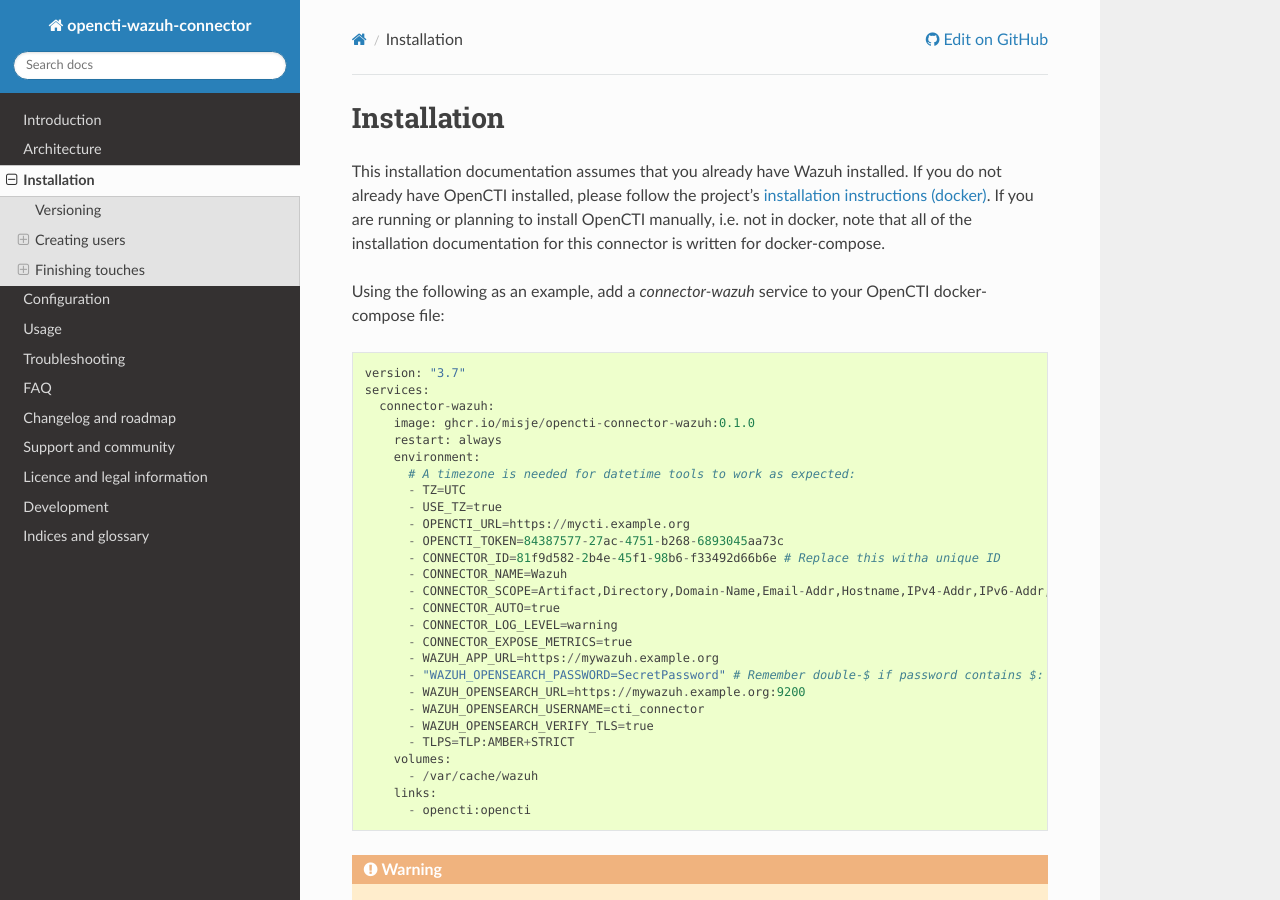
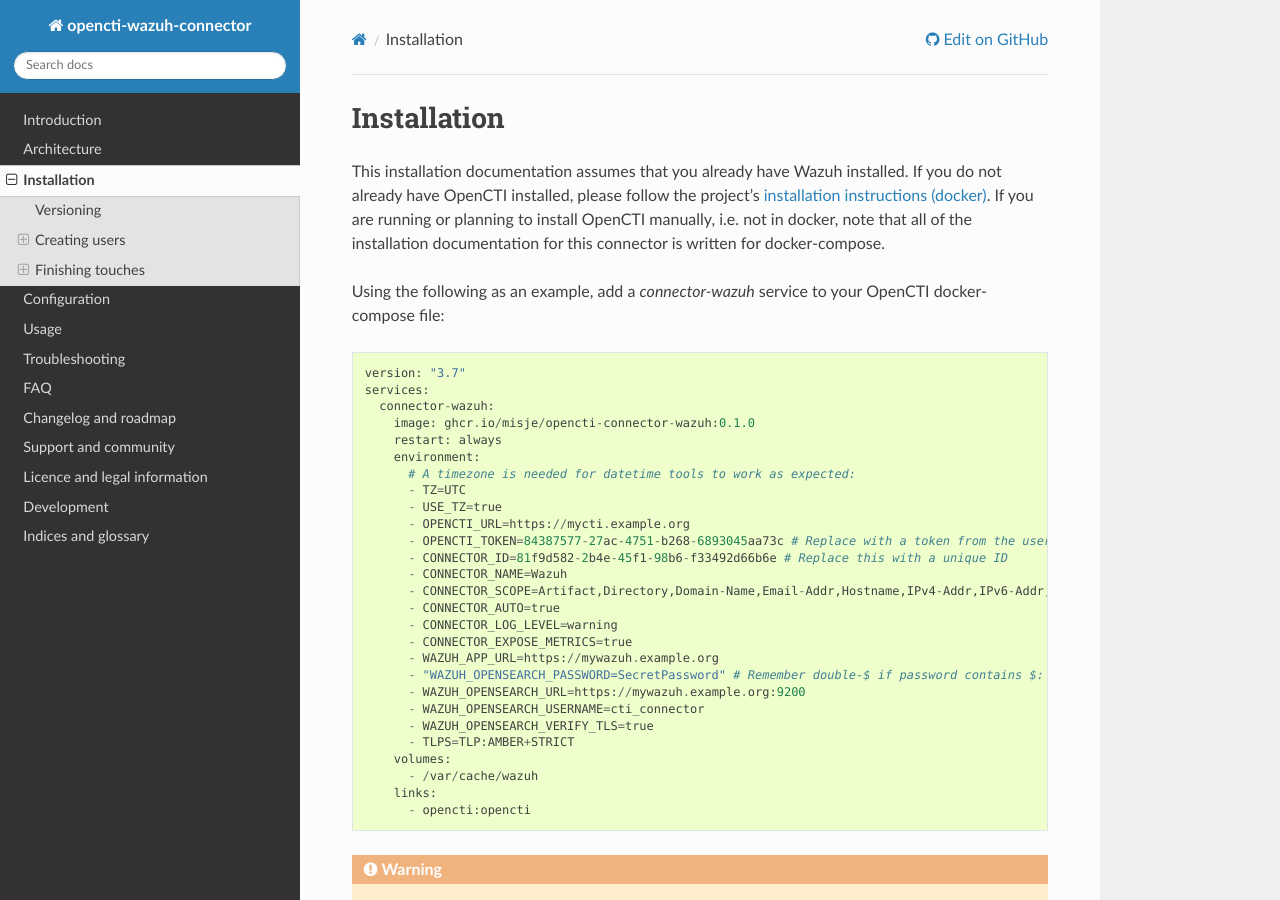
Before and after one commit to misje/opencti-wazuh-connector, a Sphinx documentation site: the page built from docs/source/installation.rst, in a window 1280 px wide and 900 px high. Built offline with Sphinx 7.4.7 and the Read the Docs theme 2.0.0, drawn with Linux system fonts in a browser that asks for light colours.

Commit message:
Minor doc. corrections

```diff
--- a/docs/source/connector-compose-simple.yml
+++ b/docs/source/connector-compose-simple.yml
@@ -8,8 +8,8 @@ services:
       - TZ=UTC
       - USE_TZ=true
       - OPENCTI_URL=https://mycti.example.org
-      - OPENCTI_TOKEN=84387577-27ac-4751-b268-6893045aa73c
-      - CONNECTOR_ID=81f9d582-2b4e-45f1-98b6-f33492d66b6e # Replace this witha unique ID
+      - OPENCTI_TOKEN=84387577-27ac-4751-b268-6893045aa73c # Replace with a token from the user you created
+      - CONNECTOR_ID=81f9d582-2b4e-45f1-98b6-f33492d66b6e # Replace this with a unique ID
       - CONNECTOR_NAME=Wazuh
       - CONNECTOR_SCOPE=Artifact,Directory,Domain-Name,Email-Addr,Hostname,IPv4-Addr,IPv6-Addr,Mac-Addr,Network-Traffic,Process,Software,StixFile,Url,User-Account,User-Agent,Windows-Registry-Key,Windows-Registry-Value-Type,Vulnerability,Indicator
       - CONNECTOR_AUTO=true
--- a/docs/source/required_settings.rst
+++ b/docs/source/required_settings.rst
@@ -22,7 +22,7 @@ reference <config-reference>`.
      - OpenCTI URL
    * - OPENCTI_TOKEN
      - :attr:`opencti.token <wazuh.opencti_config.OpenCTIConfig.token>`
-     - See `create OpenCTI user <create-opencti-user>`
+     - See :ref:`create OpenCTI user <create-opencti-user>`
    * - CONNECTOR_ID
      - :attr:`connector.id <wazuh.connector_config.ConnectorConfig.id>`
      - Any unique identifier, like a UUID
```
